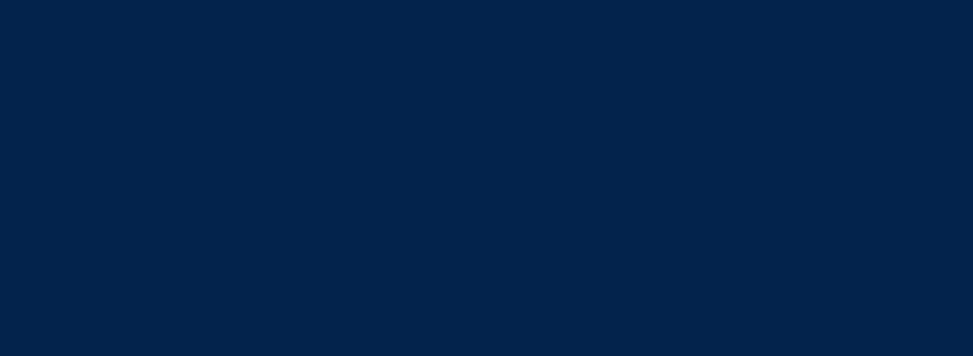
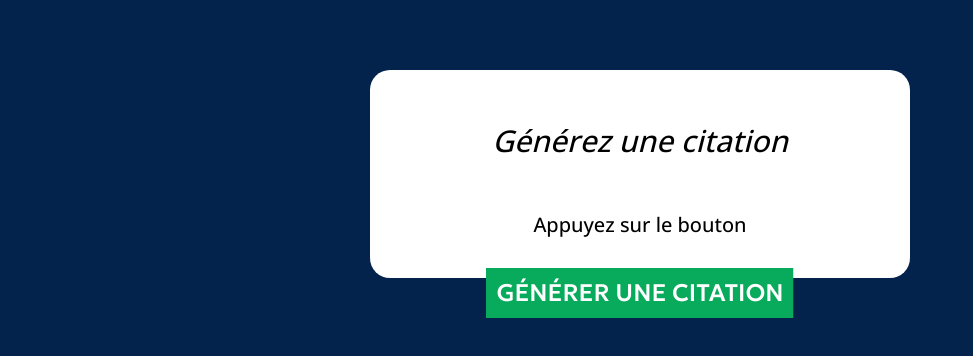
Before and after one commit to H-R-JS/Portfolio-Front-End, a React (Create React App) app in the folder portfolio/: page /quotes in a window 1280 px wide. Before the commit this address had no page. Shown: the part 230-586 px from the top of the page, without its empty margins (0-973 px from the left). Built offline with nearby package versions, Linux system fonts and the light colour scheme; a web font is replaced by a local one.

Commit message:
add generatorQuotes + restructuration todolist

```diff
--- a/portfolio/src/Components/2Body/BodyRouter.jsx
+++ b/portfolio/src/Components/2Body/BodyRouter.jsx
@@ -4,6 +4,7 @@ import { Skills } from "./Skills&Tools/Skills/Skills";
 import { Portfolio } from "./Portfolio/Portfolio";
 import { Contact } from "./Contact/Contact";
 import { ToDoList } from "./Other-Projects/ToDoList/ToDoList";
+import { Generator } from "./Other-Projects/Quote/Generator";
 import { AnimatePresence } from "framer-motion";
 import { Routes, Route, useLocation } from "react-router-dom";
 
@@ -18,6 +19,7 @@ export const BodyRouter = ({ setSlide }) => {
         <Route path="/contact" element={<Contact />} />
         <Route path="/contact" element={<Contact />} />
         <Route path="/todo" element={<ToDoList />} />
+        <Route path="/quotes" element={<Generator />} />
       </Routes>
     </AnimatePresence>
   );
--- /dev/null
+++ b/portfolio/src/Components/2Body/Other-Projects/Quote/Generator.jsx
@@ -0,0 +1,84 @@
+import React from "react";
+
+export const Generator = () => {
+  const quotes = [
+    ["Le monde nous accueille, la vie nous détruit.", "Moi"],
+    [
+      "Regarde les abysses trop longtemps, elle te regarderonts aussi.",
+      "Friedrich Nietzsche",
+    ],
+    [
+      "L'humanité est condamné, car elle ne pardonnera jamais ses propes méfaits.",
+      "Moi",
+    ],
+    [
+      "Les désirs sont les pressentiments des possibilités qui sont en nous.",
+      "Ghoete",
+    ],
+    [
+      "Nous nous battons en duel, pourtant nous savons que nous nous battons que conte-soi même.",
+      "Furi",
+    ],
+    [
+      "Si le corps est une entrave, alors la haine est la chaîne la plus robuste.",
+      "Moi",
+    ],
+    [
+      "La fin de l'humanité, ne sera que l'humain confronté à ses propres actes.",
+      "Moi",
+    ],
+    [
+      "La seule est grande vérité réside en nous, le plus triste, est que peu de personne la trouve avant la mort.",
+      "Moi",
+    ],
+    [
+      "On peut gagné une vengeance, avec l'obligation de nous perdre en chemin.",
+      "Moi",
+    ],
+    [
+      "Donnez une arme à un homme, il pillera une banque, donnez une banque à un homme, il piellera le monde.",
+      "Mr Robot",
+    ],
+    [
+      "L'essentiel des choses, devrait être sans cess l'objectif à nos yeux.",
+      "Moi",
+    ],
+  ];
+
+  let quote = "Générez une citation";
+  let author = " Appuyez sur le bouton";
+  let random = 0;
+
+  function generatorNumber(max) {
+    return Math.floor(Math.random() * Math.floor(max));
+  }
+
+  function generatorQuotes() {
+    const textQuote = document.querySelector(".text-quote");
+    const textAuthor = document.querySelector(".text-author");
+    textQuote.classList.add("slideY");
+    textAuthor.classList.add("slideX");
+    setTimeout(() => {
+      random = generatorNumber(quotes.length);
+      quote = quotes[random][0];
+      author = quotes[random][1];
+      textQuote.innerHTML = '" ' + quote + ' "';
+      textAuthor.innerHTML = "- " + author;
+      textQuote.classList.remove("slideY");
+      textAuthor.classList.remove("slideX");
+    }, 450);
+  }
+
+  return (
+    <section className="generator-quotes">
+      <article className="box-quotes">
+        <p className="text-quote">{quote}</p>
+        <p className="text-author">{author}</p>
+      </article>
+      <button className="btn-generator" onClick={generatorQuotes}>
+        <span className="btn-text click">Click me</span>
+        <span className="btn-text gener">Générer une citation</span>
+      </button>
+    </section>
+  );
+};
--- a/portfolio/src/Components/2Body/Other-Projects/ToDoList/ToDoList.jsx
+++ b/portfolio/src/Components/2Body/Other-Projects/ToDoList/ToDoList.jsx
@@ -1,6 +1,5 @@
-import React, { useEffect } from "react";
+import React, { useEffect, useState } from "react";
 import { FaCheck, FaTrash } from "react-icons/fa";
-import { ToDoNav } from "./ToDoNav";
 
 export const ToDoList = () => {
   //function input
@@ -10,38 +9,26 @@ export const ToDoList = () => {
   var doneLocaleStorage = localStorage.getItem("done")?.toString();
   var index = 0;
 
+  const elementTodos = [];
+  // const sectionToDo = document.querySelector(".section-to-do");
+
   function inputCheck() {
     let valueInput = document.querySelector(".input-todo")?.value;
-    let sectionToDo = document.querySelector(".section-to-do");
-    createElementTodo(valueInput, sectionToDo);
+    createElementTodo(valueInput);
     addStorage(valueInput);
   }
 
-  function createElementTodo(value, Section) {
-    // create element
-    console.log(Section);
-    let li = document.createElement("li");
-    let p = document.createElement("p");
-    // btns todo
-    let trash = document.createElement("span");
-    let done = document.createElement("span");
-    // classlist
-    trash.classList.add("trash-to-do");
-    done.classList.add("done-to-do");
-    li.classList.add("to-do");
-    p.classList.add("drag-item");
-    //set element
-    p.innerHTML = value;
-    li.setAttribute("data-index", (index += 1));
-    p.setAttribute("draggable", "true");
-    li.append(p);
-    li.append(done);
-    li.append(trash);
-    Section.append(li);
-    //btns function
-    createTrash(trash);
-    todoDone(done);
-    console.log(li.getAttribute("data-index"));
+  function createElementTodo(value) {
+    const sectionToDo = document.querySelector(".section-to-do");
+    const liTodo = document.createElement("li");
+    liTodo.setAttribute("data-index", index);
+    liTodo.setAttribute("draggable", true);
+    liTodo.classList.add("to-do");
+    liTodo.innerHTML = `<p>${value}</p>
+      <span className="done-to-do" ></span>
+      <span className="trash-to-do" ></span>
+     `;
+    sectionToDo.append(liTodo);
   }
 
   function inputTrash(clas) {
@@ -96,16 +83,15 @@ export const ToDoList = () => {
     });
   }*/
 
-  function createTrash(element) {
-    element.addEventListener("click", (e) => {
+  const trashTodo = document.querySelector("trash-to-do");
+  trashTodo?.addEventListener("click", (e) => {
     const todoTarget = e.target.parentNode.textContent;
     console.log(todoTarget);
-      element.parentNode.remove();
+    e.target.parentNode.remove();
     todos = todos.filter((t) => t !== todoTarget);
     localStorage.setItem("todos", JSON.stringify(todos));
     console.log("ooiiiu");
   });
-  }
 
   function todoDone(element) {
     element.addEventListener("click", (e) => {
@@ -178,43 +164,34 @@ export const ToDoList = () => {
     if (localStorage.getItem("todos") === null) {
       return (todos = []);
     } else {
-      const sectionTodo = document.querySelector(".section-to-do");
       todos = JSON.parse(todosLocaleStorage);
       todos.forEach((todo) => {
-        createElementTodo(todo, sectionTodo);
+        createElementTodo(todo);
       });
     }
 
     if (localStorage.getItem("done") === null) {
       return (doneToDo = []);
     } else {
-      const sectionDone = document.querySelector(".section-done");
       doneToDo = JSON.parse(doneLocaleStorage);
       doneToDo.forEach((todo) => {
-        createElementTodo(todo, sectionDone);
+        createElementTodo(todo);
       });
     }
   }
 
-  var classSecToDo = ".section-todos";
-  var classSecDone = ".section-done-todos";
+  const [classTodos, setClassTodos] = useState(".section-todos");
+  const [classDone, setClassDone] = useState(".section-done-todos");
 
   function displayTodos(e) {
-    if (classSecToDo !== ".none") {
-      classSecToDo = ".none";
-    } else {
-      classSecToDo = ".section-todos";
-      console.log("sfjsifsfb");
-    }
+    setClassTodos(".none");
   }
 
   function displayDone() {}
 
   useEffect(() => {
-    if (document.readyState !== "loading") {
     update();
     addEventListeners();
-    }
   });
 
   //localStorage.clear();
@@ -237,14 +214,36 @@ export const ToDoList = () => {
           Done
         </button>
       </nav>
-      <section className={classSecToDo}>
+      <section className={classTodos}>
         <ul className="section-to-do"></ul>
       </section>
-      <section className={classSecDone}>
+      <section className={classDone}>
         <ul className="section-done"></ul>
       </section>
     </main>
   );
 };
 
-//À faire
+//
+
+/* let li = document.createElement("li");
+    let p = document.createElement("p");
+    // btns todo
+    let trash = document.createElement("span");
+    let done = document.createElement("span");
+    // classlist
+    trash.classList.add("trash-to-do");
+    done.classList.add("done-to-do");
+    li.classList.add("to-do");
+    p.classList.add("drag-item");
+    //set element
+    p.innerHTML = value;
+    li.setAttribute("data-index", (index += 1));
+    p.setAttribute("draggable", "true");
+    li.append(p);
+    li.append(done);
+    li.append(trash);*/
+//btns function
+//createTrash(trash);
+// todoDone(done);
+//console.log(li.getAttribute("data-index"));
--- a/portfolio/src/SASS/Header.scss
+++ b/portfolio/src/SASS/Header.scss
@@ -7,6 +7,7 @@
 @import "./AboutMe.scss";
 @import "./cv.scss";
 @import "./OtherProjects/todolist.scss";
+@import "./OtherProjects/generator.scss";
 
 .header-param {
   position: fixed;
--- /dev/null
+++ b/portfolio/src/SASS/OtherProjects/generator.scss
@@ -0,0 +1,98 @@
+.generator-quotes {
+  display: flex;
+  flex-direction: column;
+  align-items: center;
+  position: relative;
+  top: 300px;
+  width: 100%;
+}
+
+.box-quotes {
+  overflow: hidden;
+  display: flex;
+  flex-direction: column;
+  align-items: center;
+  width: 500px;
+  height: auto;
+  padding: 20px;
+  background-color: #fff;
+  border-radius: 20px;
+}
+
+.text-quote {
+  font-size: 30px;
+  font-family: $font-second;
+  font-style: italic;
+  text-align: center;
+  transition: all 0.5s;
+}
+
+.text-author {
+  text-align: center;
+  font-family: $font-second;
+  font-size: 20px;
+  transition: all 0.5s;
+}
+
+.slideY {
+  transform: translateY(-250px);
+}
+.slideX {
+  transform: translateX(-400px);
+}
+
+.btn-generator {
+  overflow: hidden;
+  display: flex;
+  flex-direction: column;
+  align-items: center;
+  position: relative;
+  top: -10px;
+  height: 50px;
+  padding: 10px;
+  background: linear-gradient(
+    to right,
+    rgb(146, 36, 193) 35%,
+    rgb(8, 170, 92) 50%
+  );
+  background-size: 210% 110%;
+  background-position: right;
+  color: #fff;
+  font-size: 24px;
+  font-family: $font-main;
+  transition: all 0.2s;
+  border: none;
+}
+
+.btn-generator:hover {
+  background-position: center;
+}
+
+.btn-generator:hover .btn-text.click {
+  top: 0px;
+}
+
+.btn-generator:hover .btn-text.gener {
+  top: 10px;
+}
+
+.btn-generator:active {
+  background-position: left;
+}
+
+.btn-text {
+  position: relative;
+  text-transform: uppercase;
+  pointer-events: none;
+
+  text-align: center;
+  transition: all 0.3s;
+}
+
+.btn-text.gener {
+  top: -30px;
+}
+
+.btn-text.click {
+  top: -100px;
+}
--- a/portfolio/src/SASS/OtherProjects/todolist.scss
+++ b/portfolio/src/SASS/OtherProjects/todolist.scss
@@ -5,6 +5,7 @@
   position: relative;
   top: 100px;
   width: 100%;
+  height: 100vh;
   h1 {
     color: #fff;
     font-size: 60px;
@@ -45,15 +46,26 @@
   font-size: 42px;
 }
 
-.section-to-do {
+.section-todos {
+  display: flex;
   overflow-y: scroll;
+  //position: absolute;
+  left: 0px;
+  background-color: red;
+  width: 1200px;
+  height: 500px;
+}
+
+/*.section-to-do {
+  //background-color: green;
+  position: relative;
   display: flex;
   flex-direction: column;
   align-items: center;
   width: 800px;
-  height: 500px;
+  //height: 500px;
   margin: 25px 0;
-}
+}*/
 
 .to-do {
   display: flex;
```
Also changed, not shown: portfolio/src/Components/2Body/Other-Projects/ToDoList/UPGRADE.txt (added). Lines whose indentation alone changed are shown as unchanged.
